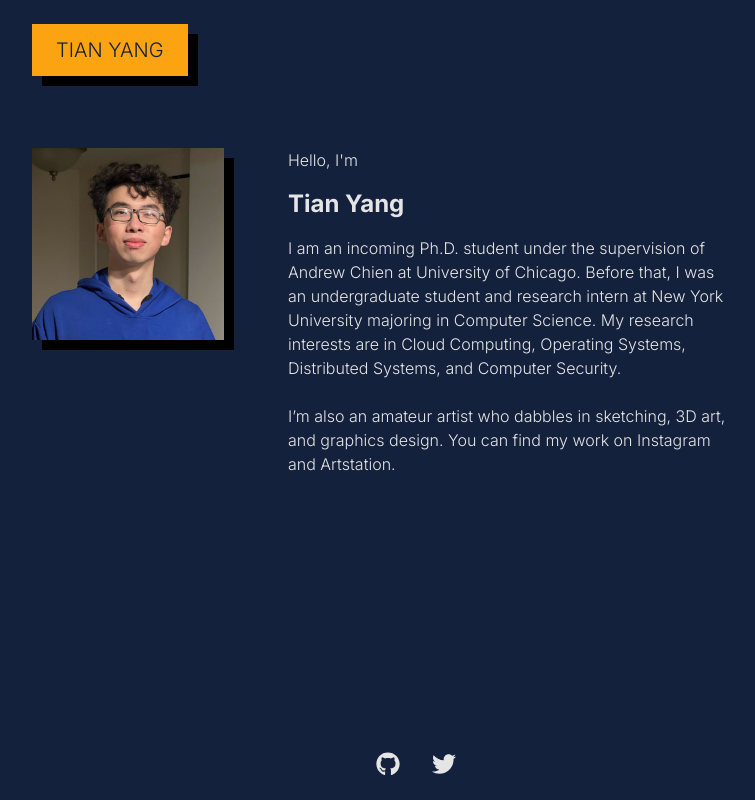
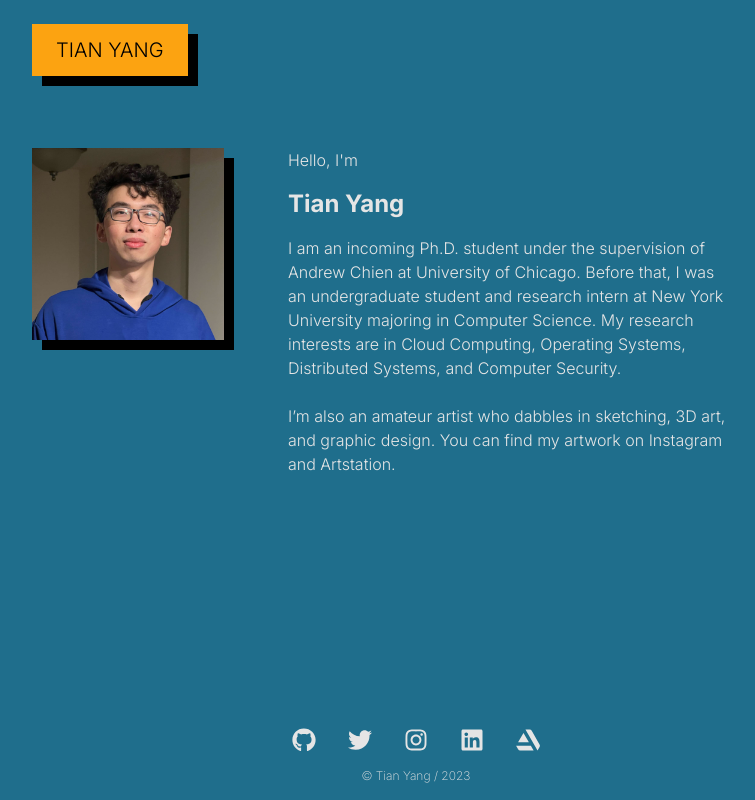
Before and after one commit to AlpacaMax/AlpacaMax.github.io, a Next.js app: page / in a window 1280 px wide. Shown: the whole page, without its empty margins (224-979 px from the left). Built offline with nearby package versions, Linux system fonts and the light colour scheme.

Commit message:
Rework the footer and links

```diff
--- a/components/footer.js
+++ b/components/footer.js
@@ -1,10 +1,20 @@
-import { FaGithub, FaTwitter } from 'react-icons/fa';
+import { FaGithub, FaTwitter, FaInstagram, FaLinkedin, FaArtstation } from 'react-icons/fa';
 
 export default function Footer() {
 	return (
-		<footer className="flex flex-row justify-center text-2xl text-text">
-			<a href="https://github.com/AlpacaMax" className="mx-4 my-6" target="_blank" rel="noopener noreferrer"><FaGithub /></a>
-			<a href="https://twitter.com/AlpacaMax2000" className="mx-4 my-6" target="_blank" rel="noopener noreferrer"><FaTwitter /></a>
-		</footer>
+		<div className="flex flex-col text-text">
+			<footer className="flex flex-row justify-center text-2xl text-text mt-6">
+				<a href="https://github.com/AlpacaMax" className="mx-4" target="_blank" rel="noopener noreferrer"><FaGithub /></a>
+				<a href="https://twitter.com/AlpacaMax2000" className="mx-4" target="_blank" rel="noopener noreferrer"><FaTwitter /></a>
+				<a href="https://www.instagram.com/alpacamax2000/" className="mx-4" target="_blank" rel="noopener noreferrer"><FaInstagram /></a>
+				<a href="https://www.linkedin.com/in/tian-yang-a08018198/" className="mx-4" target="_blank" rel="noopener noreferrer"><FaLinkedin /></a>
+				<a href="https://www.artstation.com/alpacamax" className="mx-4" target="_blank" rel="noopener noreferrer"><FaArtstation /></a>
+			</footer>
+			<div className="flex flex-row justify-center my-4">
+				<span className="font-thin text-xs">
+					© Tian Yang / 2023
+				</span>
+			</div>
+		</div>
 	)
 }
--- a/components/header.js
+++ b/components/header.js
@@ -6,7 +6,7 @@ export default function Header() {
 			<div className="grow flex flex-row">
 				<div className="bg-highlight my-6 py-3 px-6 shadow-[10px_10px_rgba(0,0,0,1)]">
 					<Link href="/">
-						<a className="text-xl text-bgcolor font-light">
+						<a className="text-xl text-black font-light">
                             TIAN YANG
 						</a>
 					</Link>
--- a/pages/index.js
+++ b/pages/index.js
@@ -19,7 +19,7 @@ export default function Home() {
 					</p>
 					<br />
 					<p className="font-light">
-						I’m also an amateur artist who dabbles in sketching, 3D art, and graphics design. You can find my work on Instagram and Artstation.
+						I’m also an amateur artist who dabbles in sketching, 3D art, and graphic design. You can find my artwork on Instagram and Artstation.
 					</p>
 				</div>
 			</div>
--- a/tailwind.config.js
+++ b/tailwind.config.js
@@ -6,7 +6,7 @@ module.exports = {
   theme: {
     extend: {
 			colors: {
-				'bgcolor': '#14213D',
+				'bgcolor': '#1F6E8C',
 				'highlight': '#FCA311',
 				'text': '#E5E5E5'
 			},
```
